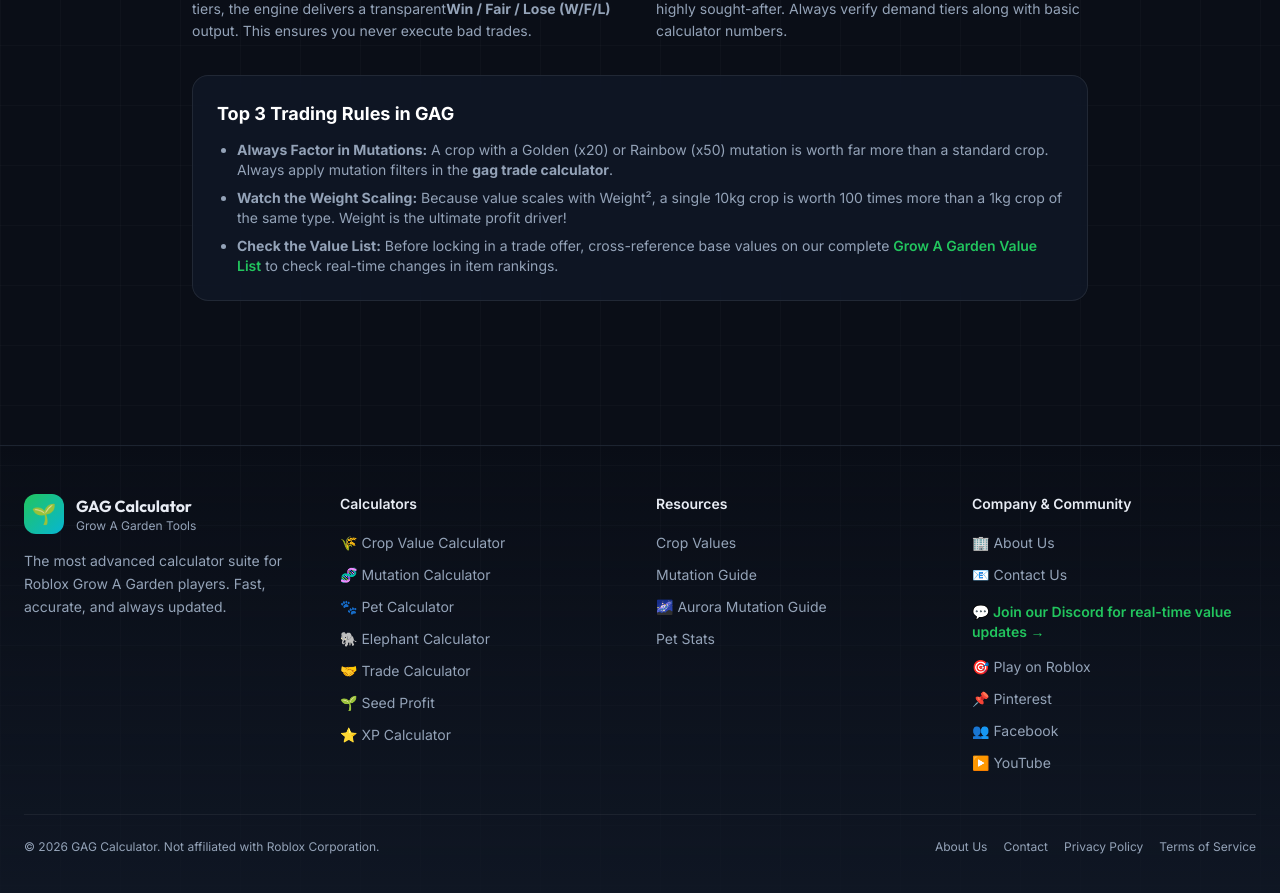
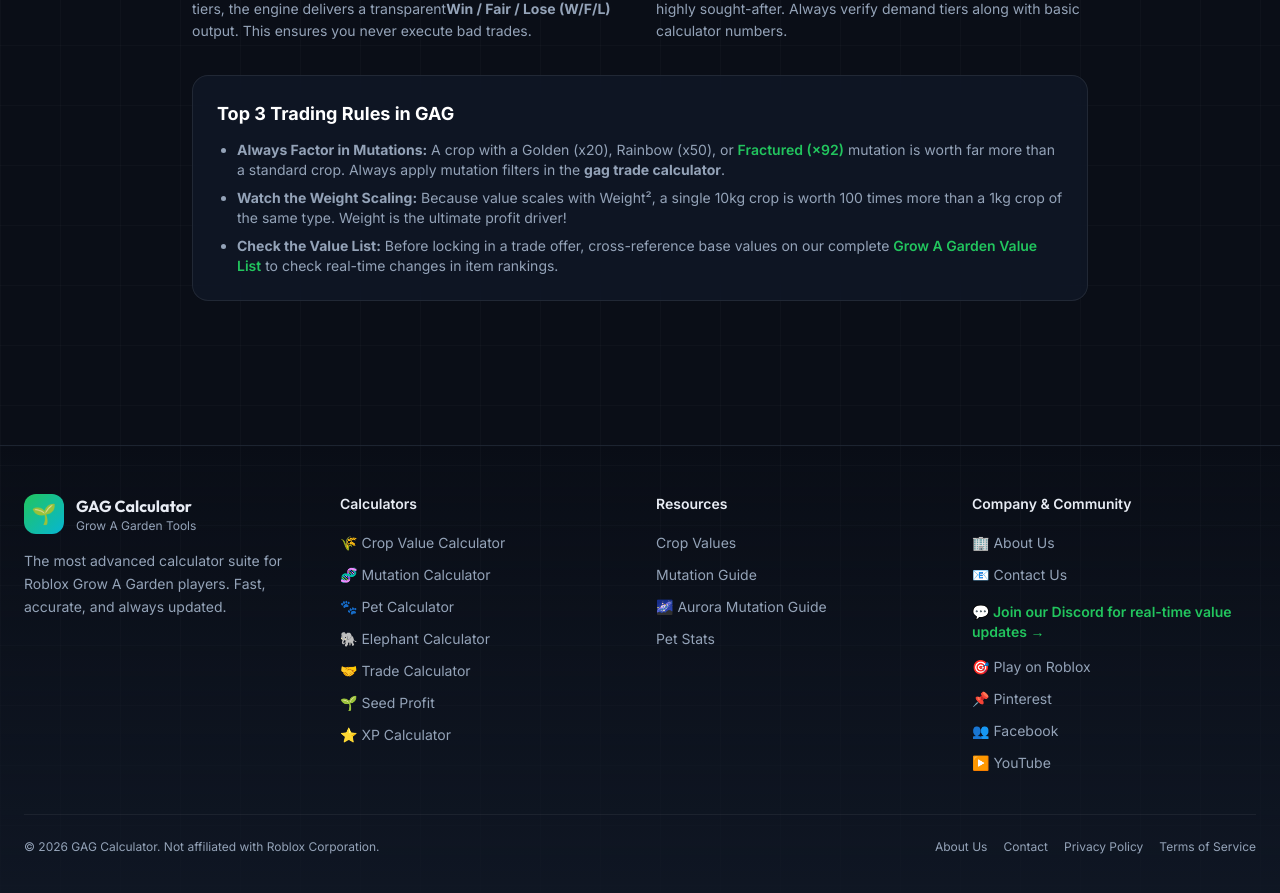
Before and after one commit to liveetcstream-beep/grow-a-garden-calculator, a Next.js app: page /trade-calculator in a window 1280 px wide. Shown: the part 1335-2228 px from the top of the page. Built offline with nearby package versions, Linux system fonts and the light colour scheme.

Commit message:
Fractured recovery: title override for 'fractured mutation multiplier' + contextual links from homepage/mutation-calc/trade-calc

```diff
--- a/src/app/trade-calculator/page.tsx
+++ b/src/app/trade-calculator/page.tsx
@@ -90,7 +90,7 @@ export default function TradeCalculatorPage() {
             <h3 className="text-lg font-bold mb-3 text-white">Top 3 Trading Rules in GAG</h3>
             <ul className="text-sm space-y-2 list-disc pl-5" style={{ color: 'var(--muted)' }}>
               <li>
-                <strong>Always Factor in Mutations:</strong> A crop with a Golden (x20) or Rainbow (x50) mutation is worth far more than a standard crop. Always apply mutation filters in the <strong>gag trade calculator</strong>.
+                <strong>Always Factor in Mutations:</strong> A crop with a Golden (x20), Rainbow (x50), or <Link href="/mutation/fractured" className="text-[var(--primary)] hover:underline font-semibold">Fractured (×92)</Link> mutation is worth far more than a standard crop. Always apply mutation filters in the <strong>gag trade calculator</strong>.
               </li>
               <li>
                 <strong>Watch the Weight Scaling:</strong> Because value scales with Weight², a single 10kg crop is worth 100 times more than a 1kg crop of the same type. Weight is the ultimate profit driver!
```
